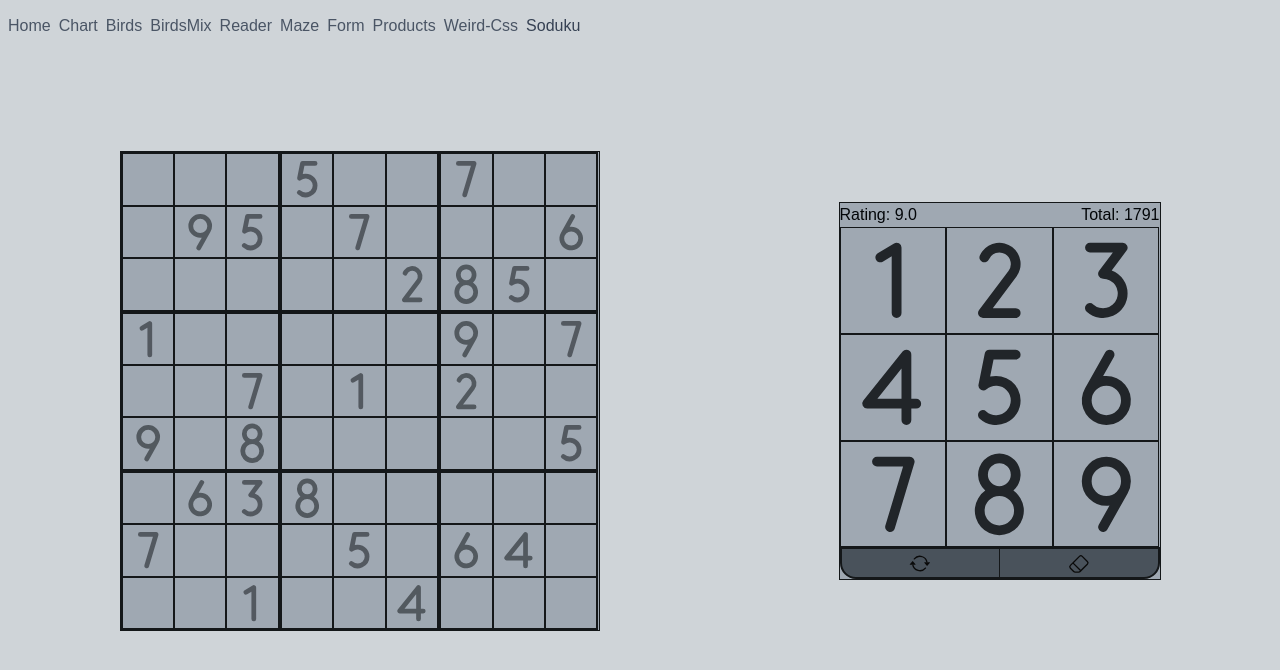
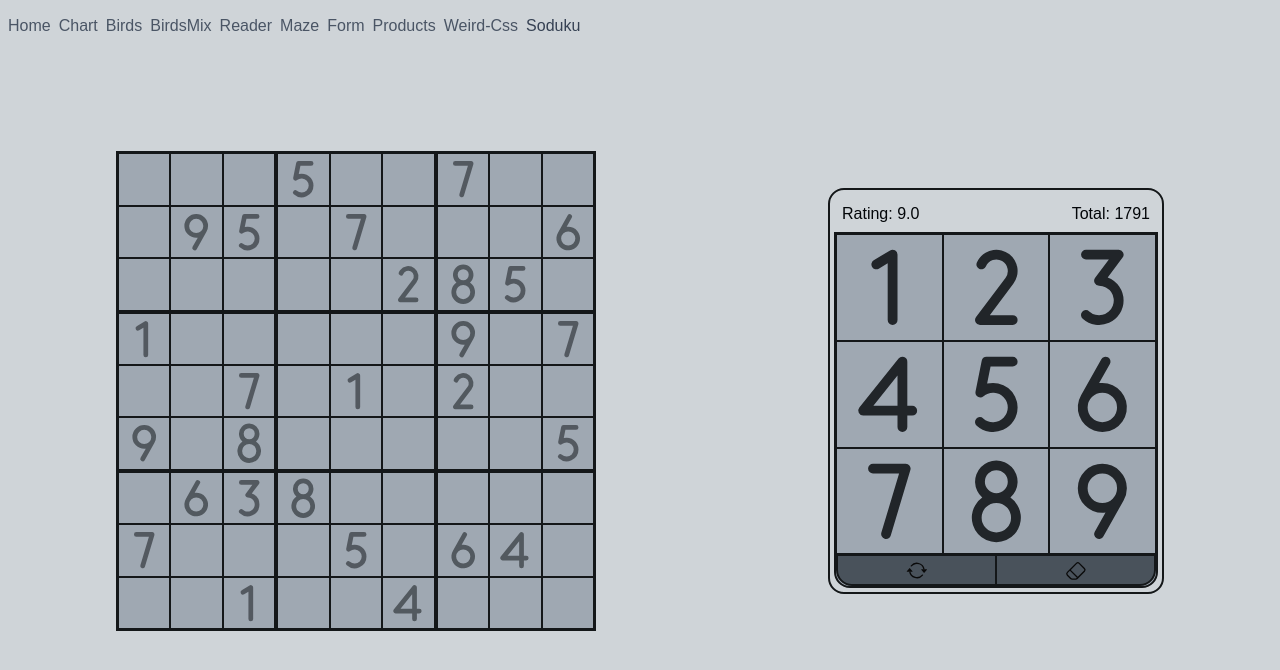
Before and after one commit to nemo-ahmed/play-around, a Next.js app: page /soduku in a window 1280 px wide. Shown: the top 670 px of the page. Built offline with nearby package versions, Linux system fonts and the light colour scheme.

Commit message:
disabling keypad on given cells adding disabling hover when btn is disabled

```diff
--- a/src/app/soduku/Cell.tsx
+++ b/src/app/soduku/Cell.tsx
@@ -14,15 +14,25 @@ function SodukuComp({data}: {data: SodukuTypeReturn}) {
         className={cx(
           'size-[60dvh] relative grid grid-cols-3 grid-rows-3',
           'border-collapse border-[0.5px] border-eerie-black-300 dark:border-eerie-black-700',
-          ' bg-eerie-black-800 dark:bg-eerie-black-800',
+          ' bg-eerie-black-800',
         )}
       >
         {state.gridState.map((grid, i) => (
           <Row key={`grid-${i}`} boxIndex={i} grid={grid} />
         ))}
       </section>
-      <div className="border-collapse border border-eerie-black-300 dark:border-eerie-black-700 bg-eerie-black-800 dark:bg-eerie-black-800">
-        <NumbersCell variant="keypad" data={data} />
+      <div className="border-collapse p-1 rounded-2xl border-2 border-eerie-black-300 dark:border-eerie-black-700 bg-eerie-black-900">
+        {data && (
+          <div className="flex justify-between px-2 pt-2 pb-1.5">
+            <h3 className="text-rich-black-100">
+              Rating: {data.data[0].rating}
+            </h3>
+            <h3 className="text-rich-black-100">Total: {data.total}</h3>
+          </div>
+        )}
+        <div className="bg-eerie-black-800 dark:bg-eerie-black-800 rounded-b-2xl border-2 border-eerie-black-300 dark:border-eerie-black-700">
+          <NumbersCell variant="keypad" />
+        </div>
       </div>
     </div>
   )
--- a/src/app/soduku/NumbersCell.tsx
+++ b/src/app/soduku/NumbersCell.tsx
@@ -1,7 +1,6 @@
 'use client'
 import {useSoduku, type SodukuNumbers} from '@/context/Soduku'
 import {cx} from '@/other/exports'
-import {SodukuTypeReturn} from '@/types/soduku'
 import {DYNAMIC_NUMBERS} from '@/utils/soduku'
 import {BsArrowRepeat, BsEraser} from 'react-icons/bs'
 
@@ -9,27 +8,24 @@ export const NumbersCell = ({
   variant,
   onChange,
   selected,
-  data,
 }: {
   variant: 'note' | 'keypad'
   onChange?: (n: SodukuNumbers) => void
   selected?: SodukuNumbers[]
-  data: SodukuTypeReturn
 }) => {
-  const {onChange: onKeypadClick, selected: selectedCell, onRest} = useSoduku()
+  const {
+    onChange: onKeypadClick,
+    selected: selectedCell,
+    onRest,
+    givenRef,
+  } = useSoduku()
   const cellStyles: Record<typeof variant, string> = {
     keypad:
-      'size-full fill-eerie-black-500 dark:fill-eerie-black-700 hover:fill-eerie-black-400 hover:dark:fill-eerie-black-600 border-collapse border border-eerie-black-300 dark:border-eerie-black-700',
-    note: "size-full fill-transparent hover:fill-eerie-black-500 hover:dark:fill-eerie-black-700 data-[selected='true']:fill-eerie-black-400 data-[selected='true']:dark:fill-eerie-black-600",
+      'size-full fill-eerie-black-500 dark:fill-eerie-black-700 not-disabled:hover:fill-eerie-black-400 not-disabled:hover:dark:fill-eerie-black-600 border-collapse border border-eerie-black-300 dark:border-eerie-black-700',
+    note: "size-full fill-transparent not-disabled:hover:fill-eerie-black-500 not-disabled:hover:dark:fill-eerie-black-700 data-[selected='true']:fill-eerie-black-400 data-[selected='true']:dark:fill-eerie-black-600",
   }
   return (
-    <div className="block">
-      {data && (
-        <div className="flex justify-between">
-          <h3 className="text-rich-black-100">Rating: {data.data[0].rating}</h3>
-          <h3 className="text-rich-black-100">Total: {data.total}</h3>
-        </div>
-      )}
+    <div>
       <div
         className={cx('grid grid-cols-3 grid-rows-3 content-center', {
           'size-[40dvh]': variant === 'keypad',
@@ -50,6 +46,10 @@ export const NumbersCell = ({
               }
               onChange?.(n)
             }}
+            disabled={
+              !selectedCell ||
+              givenRef[`${selectedCell.boxIndex}-${selectedCell.cellIndex}`]
+            }
           >
             {DYNAMIC_NUMBERS[n]}
           </button>
```
